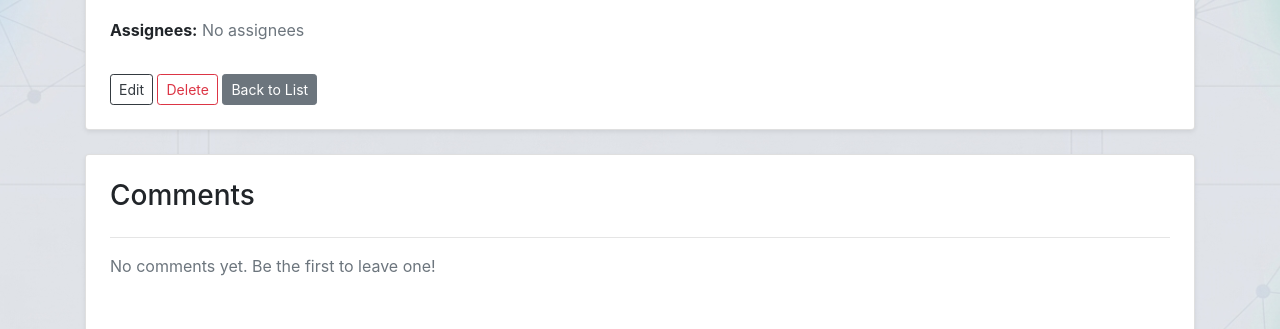
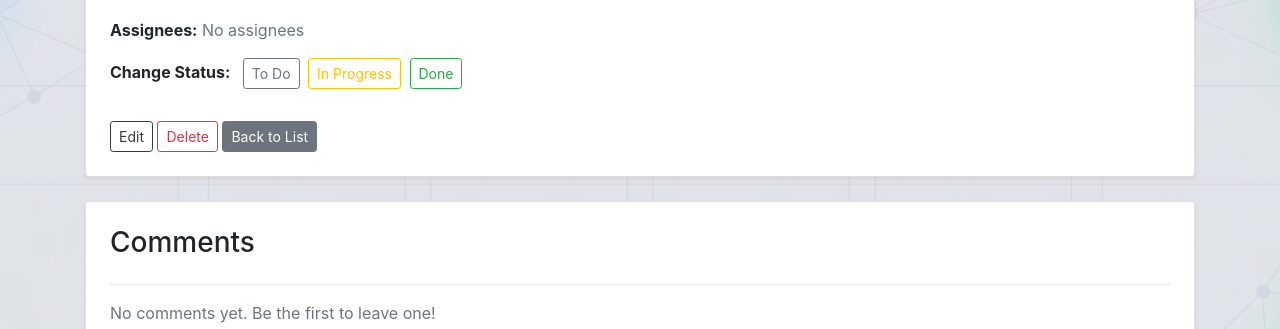
Before and after one commit to grimm60832-ops/django-task-tracker, a Django app: template templates/catalog/task_detail.html in a window 1280 px wide. Shown: the part 231-560 px from the top of the page. Run offline with Django 5.2, Linux system fonts and the light colour scheme; the template is opened without the code that fills it: values that come from a table or form of the project are taken from there, others are empty.

Commit message:
Add button block change Status for tasks

```diff
--- a/templates/catalog/task_detail.html
+++ b/templates/catalog/task_detail.html
@@ -30,6 +30,24 @@
     {% endfor %}
   </p>
 
+  <div class="mb-3">
+  <strong>Change Status:</strong>
+    <form method="post" class="d-inline-block ml-2">
+      {% csrf_token %}
+      <input type="hidden" name="new_status" value="todo">
+      <button type="submit" class="btn btn-sm {% if task.status == 'todo' %}btn-secondary{% else %}btn-outline-secondary{% endif %}">To Do</button>
+    </form>
+    <form method="post" class="d-inline-block ml-1">
+      {% csrf_token %}
+      <input type="hidden" name="new_status" value="in_progress">
+      <button type="submit" class="btn btn-sm {% if task.status == 'in_progress' %}btn-warning{% else %}btn-outline-warning{% endif %}">In Progress</button>
+    </form>
+    <form method="post" class="d-inline-block ml-1">
+      {% csrf_token %}
+      <input type="hidden" name="new_status" value="done">
+      <button type="submit" class="btn btn-sm {% if task.status == 'done' %}btn-success{% else %}btn-outline-success{% endif %}">Done</button>
+    </form>
+  </div>
   <div class="mt-3">
     <a href="{% url 'catalog:task-update' task.pk %}" class="btn btn-outline-dark btn-sm">Edit</a>
     <a href="{% url 'catalog:task-delete' task.pk %}" class="btn btn-outline-danger btn-sm">Delete</a>
```
